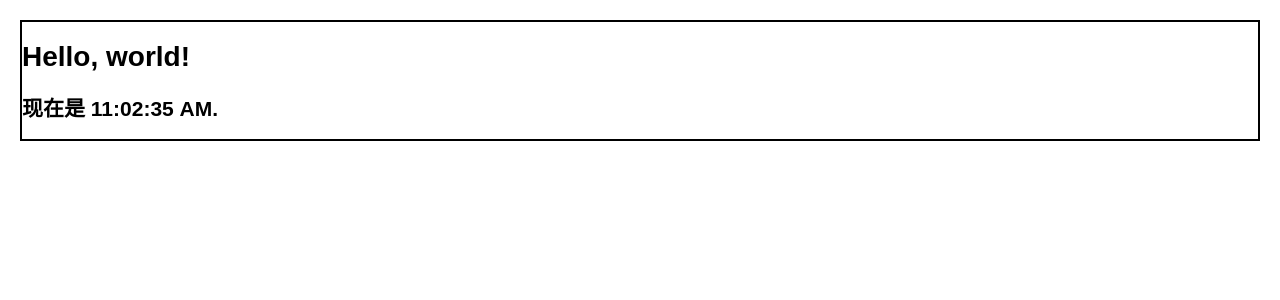
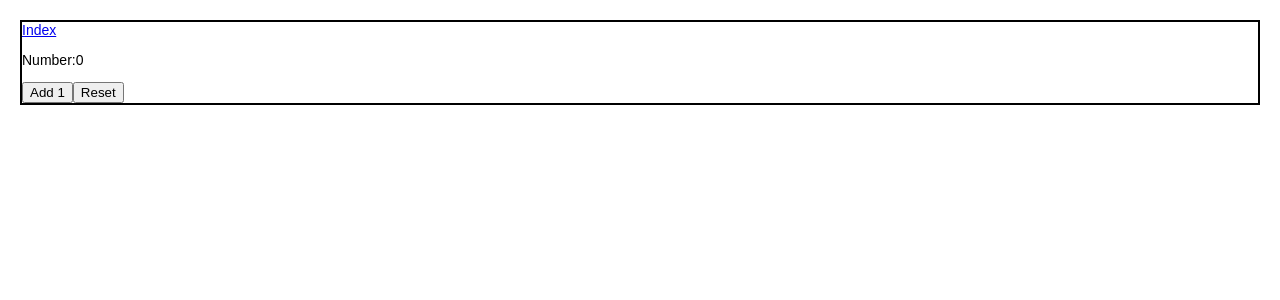
Before and after one commit to alexkkm/React, a React (Create React App) app: page /State in a window 1280 px wide. Shown: the top 300 px of the page. Built offline with nearby package versions, Linux system fonts and the light colour scheme.

Commit message:
finished props and states

```diff
--- a/src/features/JSX.jsx
+++ b/src/features/JSX.jsx
@@ -2,7 +2,7 @@ import React from "react";
 import { BrowserRouter as Router, Route, Link } from "react-router-dom";
 import Index from '../index'
 
-class JSX extends React.Component {
+export default class JSX extends React.Component {
     render(){
         return(
         <div id="JSX" className="page">
@@ -15,15 +15,13 @@ class JSX extends React.Component {
             <div>
                 <Link to="/">Index</Link>
             </div>
-            <ContentOfJSX />
+            <MenuOfJSX/>
         </div>
         );
   }
 }
 
-export default JSX;
-
-class ContentOfJSX extends React.Component {
+class MenuOfJSX extends React.Component {
         render(){
             return(
                 <div>
--- a/src/features/props.jsx
+++ b/src/features/props.jsx
@@ -1,18 +1,54 @@
 import React from "react";
+import { BrowserRouter as Router, Route, Link } from "react-router-dom";
+import Index from '../index'
 
-// Functional Component 可以視為 f(d) => UI，根據傳進去的 props 繪出對應的 UI。注意這邊 props 是傳入函式的參數，因此取用 props 不用加 this
-const HelloMessage = (props) => (
-	<div>Hello {props.name}</div>
-);
+export default class PropsPage extends React.Component{
+    render(){
+        // only define props variable: name with value="a" when using the class
+        return(
+        <div className="props-page">
 
-// PropTypes 驗證，若傳入的 props type 不是 string 將會顯示錯誤
-HelloMessage.propTypes = {
-  name: React.PropTypes.string,
+            <div className="route-to-index">
+            <Router>
+                <Route exact path="/" component={Index}>
+                </Route>
+            </Router>
+            <Link to="/">Index</Link>
+            </div>
+
+            <NotUsingStateToDefineProps name="a"/>
+            <UsingStateToDefineProps/>
+        </div>
+        );
+    }
 }
 
-// Prop 預設值，若對應 props 沒傳入值將會使用 default 值 Zuck。用法等於 ES5 的 getDefaultProps
-HelloMessage.defaultProps = {
- name: 'Zuck',
+class NotUsingStateToDefineProps extends React.Component{
+    render(){
+        return(
+        <div>
+            <p>Not Using State:</p>
+            <p>this name is only define when the class is called: {this.props.name}</p>
+        </div>
+        );
+    }
 }
 
- export default HelloMessage
+class UsingStateToDefineProps extends React.Component{
+    constructor(props){
+        super(props);
+        this.state={
+            //Define the content of the inital state, which is variables and their default values
+            name: "a"
+        }
+    }
+
+    render(){
+        return(
+            <div>
+                <p>Using State:</p>
+                <p>this name is define under the state of the class: {this.state.name}</p>
+            </div>
+        );
+    }
+}
--- a/src/route/routepage.jsx
+++ b/src/features/route/routepage.jsx
@@ -1,6 +1,6 @@
 import { Component } from "react";
 import { BrowserRouter as Router, Route, Link } from "react-router-dom";
-import Index from '../index'
+import Index from '../../index'
 
 class RoutePage extends Component {
     render(){
--- a/src/features/states.jsx
+++ b/src/features/states.jsx
@@ -1,38 +1,41 @@
 import React from "react";
+import { BrowserRouter as Router, Route, Link } from "react-router-dom";
+import Index from '../index'
 
 class States extends React.Component {
-    // 若是需要綁定 this.方法或是需要在 constructor 使用 props，定義 state，就需要 constructor。若是在其他方法（如 render）使用 this.props 則不用一定要定義 constructor
-    constructor(props) {
-      // 對於 OOP 物件導向程式設計熟悉的讀者應該對於 constructor 建構子的使用不陌生，事實上它是 ES6 的語法糖，骨子裡還是 prototype based 物件導向程式語言。透過 extends 可以繼承 React.Component 父類別。super 方法可以呼叫繼承父類別的建構子
+  //若是需要綁定 this.方法或是需要在 constructor 使用 props，定義 state，就需要 constructor。
+  constructor(props){
+    //透過 extends 可以繼承 React.Component 父類別。super 方法可以呼叫繼承父類別的建構子
     super(props);
-      this.state = {date: new Date()};
+    this.state={
+      number: 0
+    };
   }
 
-    // 累加器方法，每一秒被呼叫後就會使用 setState() 更新內部 state，讓 Component 重新 render
-    tick() {
-      this.setState({
-        date: new Date()
-      });
+  add1ToNumber(){
+    this.setState({number: this.state.number+1})
   }
 
-    //// componentDidMount 為 component 生命週期中階段 component 已插入節點的階段，通常一些非同步操作都會放置在這個階段。這便是每1秒鐘會去呼叫 tick 方法
-    componentDidMount() {
-        this.timerID = setInterval(
-          () => this.tick(),
-          1000
-        );
-      }
-    // componentWillUnmount 為 component 生命週期中 component 即將移出插入的節點的階段。這邊移除了 setInterval 效力
-    componentWillUnmount() {
-        clearInterval(this.timerID);
+  resetNumber(){
+    this.setState({number: 0})
   }
 
-    // render 是唯一必須的方法，但如果是單純 render UI 建議使用 Functional Component 寫法，效能較佳且較簡潔
-    render() {
-      return (
-        <div>
-          <h1>Hello, world!</h1>
-          <h2>现在是 {this.state.date.toLocaleTimeString()}.</h2>
+  //render 是唯一必須的方法，但如果是單純 render UI 建議使用 Functional Component 寫法，效能較佳且較簡潔
+  render(){
+    return(
+      <div className="state-page">
+
+        <div className="route-to-index">
+          <Router>
+            <Route exact path="/" component={Index}>
+            </Route>
+          </Router>
+          <Link to="/">Index</Link>
+        </div>
+
+        <p>Number:{this.state.number}</p>
+        <button onClick={this.add1ToNumber.bind(this)}>Add 1</button>
+        <button onClick={this.resetNumber.bind(this)}>Reset</button>
       </div>
     );
   }
--- a/src/index.jsx
+++ b/src/index.jsx
@@ -2,11 +2,13 @@ import ReactDOM from "react-dom";
 import React from "react";
 import { BrowserRouter as Router, Route, Link } from "react-router-dom";
 
-import RoutePage from "./route/routepage";
+import RoutePage from "./features/route/routepage";
 import JSX from "./features/JSX";
 import States from "./features/states"
 import Container from "./container"
 import Game from "./projects/tictac/tictac";
+import PropsPage from "./features/props";
+import TodoPage from "./projects/todo/todo";
 
 class Index extends React.Component{
     render(){
@@ -19,15 +21,20 @@ class Index extends React.Component{
                 <h2>Finished Features:</h2>
                 <ol>
                     <li><Link to="/RoutePage">Route</Link></li>
+                    <li><Link to="/Props">Props</Link></li>
+                    <li><Link to="/State">States</Link></li>
+                    <li><Link to="/JSX">JSX</Link></li>
                 </ol>
 
-                <h2>Features that developing:</h2>
+                <h2>Items that developing:</h2>
                 <ol>
-                    <li><Link to="/State">States</Link></li>
-                    <li><Link to="/JSX">JSX</Link></li>
-                    <li><Link to="/tictac">TicTac</Link></li>
+                    <li><Link to="/Todo">ToDoList</Link></li>
                 </ol>
 
+                <h2>Projects:</h2>
+                <ol>
+                    <li><Link to="/Tictac">TicTac</Link></li>
+                </ol>
             </div>
         )
     }
@@ -47,9 +54,13 @@ export default function App() {
             </Route>
             <Route path="/JSX" component={JSX}>
             </Route>
+            <Route path="/Props" component={PropsPage}>
+            </Route>
             <Route path="/State" component={States}>
             </Route>
-            <Route path="/tictac" component={Game}>
+            <Route path="/Tictac" component={Game}>
+            </Route>
+            <Route path="/Todo" component={TodoPage}>
             </Route>
         </Router>
         }/>
--- a/src/projects/todo/todo.jsx
+++ b/src/projects/todo/todo.jsx
@@ -1,6 +1,6 @@
 import React from "react";
 
-class Page extends React.Component{
+export default class TodoPage extends React.Component{
     constructor(props) {
         super(props);
         this.state = {
@@ -48,8 +48,6 @@ class List extends React.Component{
       }
 }
 
-class Event extends react.Component{
+class Event extends React.Component{
 
 }
-
-export default Page;
```
Also changed, not shown: 1 other file (tests, documents, lock files or other folders). Lines whose indentation alone changed are shown as unchanged.
